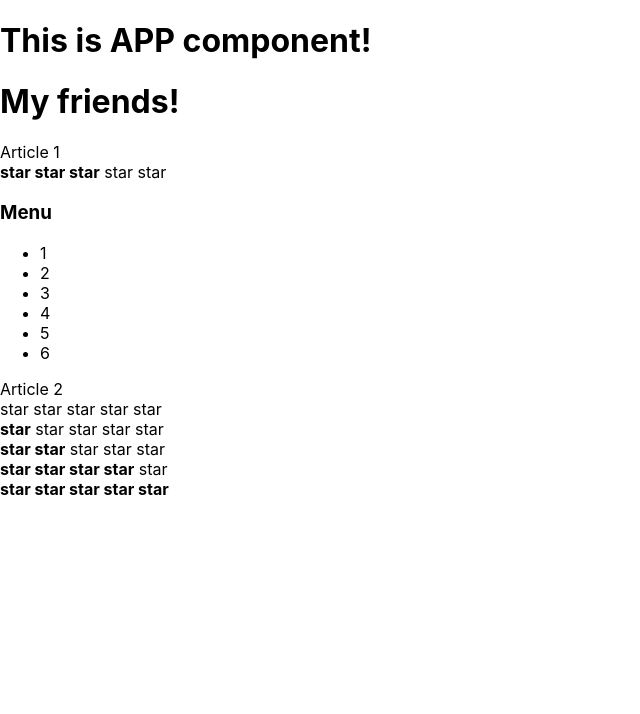
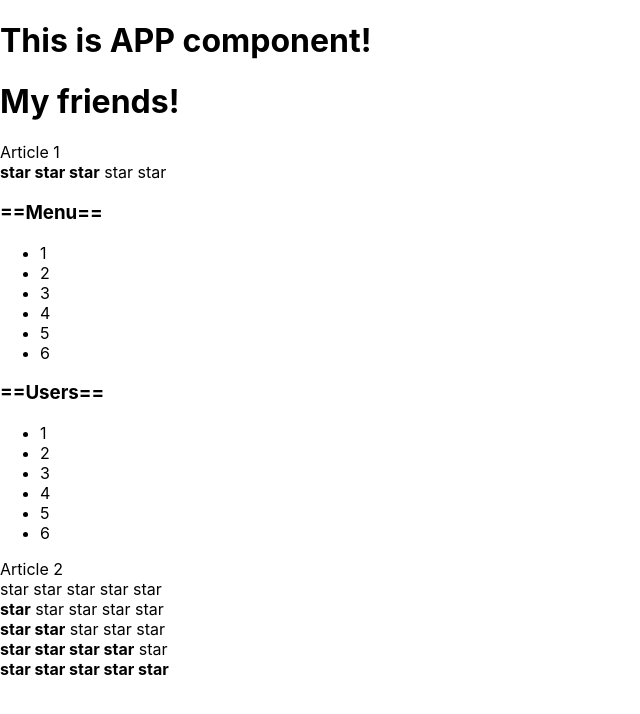
Before and after one commit to ItEmigrant/TypeScript, a React (Create React App) app: page / in a window 1280 px wide. Shown: the top 714 px of the page, without its empty margins (0-640 px from the left). Built offline with nearby package versions, Linux system fonts and the light colour scheme.

Commit message:
PropsTypeStudy

```diff
--- a/src/App.tsx
+++ b/src/App.tsx
@@ -12,7 +12,8 @@ function App() {
             <PageTitle title={"My friends!"}/>
             Article 1
             <Rating value={3}/>
-            <Accordion/>
+            <Accordion titleValue={"Menu"}/>
+            <Accordion titleValue={"Users"}/>
             Article 2
             <Rating value={0}/>
             <Rating value={1}/>
@@ -24,7 +25,11 @@ function App() {
 
 }
 
-function PageTitle(props: any) {
+type PageTitleProps = {
+    title: string
+}
+
+function PageTitle(props: PageTitleProps) {
     return <><h1>{props.title}</h1></>
 }
 
--- a/src/components/Accordion/Accordion.tsx
+++ b/src/components/Accordion/Accordion.tsx
@@ -1,18 +1,27 @@
 import React from "react";
 
-function Accordion() {
+type AccordionPropsType = {
+    titleValue: string
+}
+
+function Accordion(props: AccordionPropsType) {
     console.log("Accordion rendering")
     return <>
-        <AccordionTitle/>
-        <AccordionBody/>
+        <div>
+            <AccordionTitle title={props.titleValue}/>
+            <AccordionBody/>
+        </div>
     </>;
 }
 
 export default Accordion;
+type AccordionTitlePropsType = {
+    title: string
+}
 
-function AccordionTitle() {
+function AccordionTitle(props:AccordionTitlePropsType) {
     console.log("AccordionTitle rendering")
-    return <><h3>Menu</h3></>
+    return <><h3>=={props.title}==</h3></>
 }
 
 function AccordionBody() {
--- a/src/components/Rating/Rating.tsx
+++ b/src/components/Rating/Rating.tsx
@@ -1,6 +1,11 @@
 import React from "react";
 
-export function Rating(props: any) {
+type RatingPropsType = {
+
+    value: 1 | 2 | 3 | 4 | 5 | 0
+}
+
+export function Rating(props: RatingPropsType) {
     console.log("Rating rendering")
 
     if (props.value === 1) {
@@ -64,11 +69,16 @@ export function Rating(props: any) {
 
 }
 
-function Star(props: any) {
+type StarPropsType = {
+    selected: boolean
+}
+
+function Star(props:StarPropsType) {
     console.log("Star rendering")
-    if (props.selected === true) {
+    if (props.selected) {
         return <span><b> star</b></span>
-    } else {
+    }
+    else {
         return <span> star </span>
     }
 }
```
